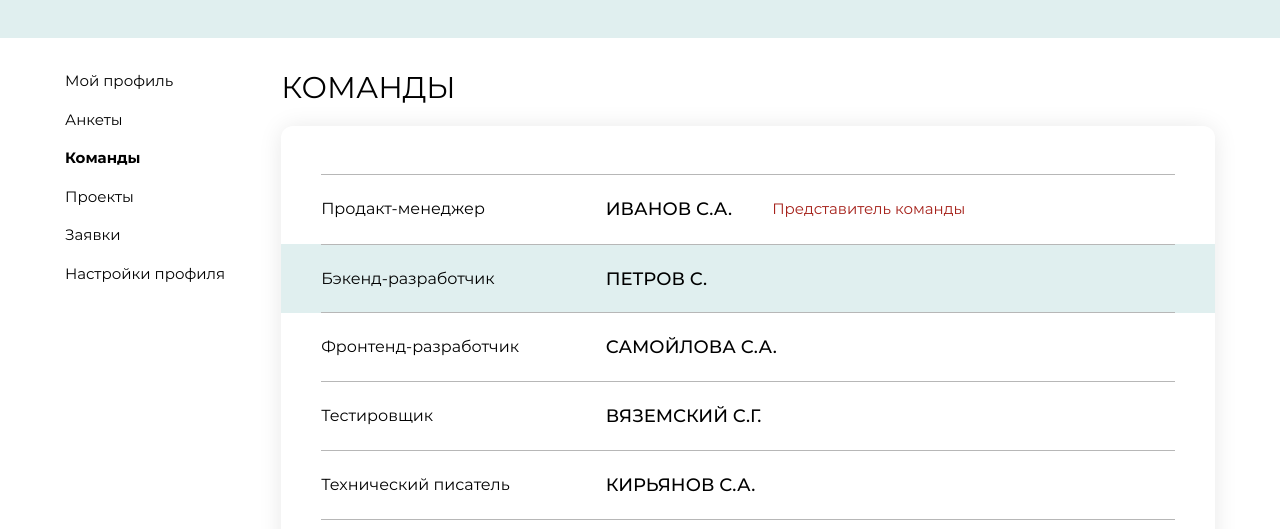
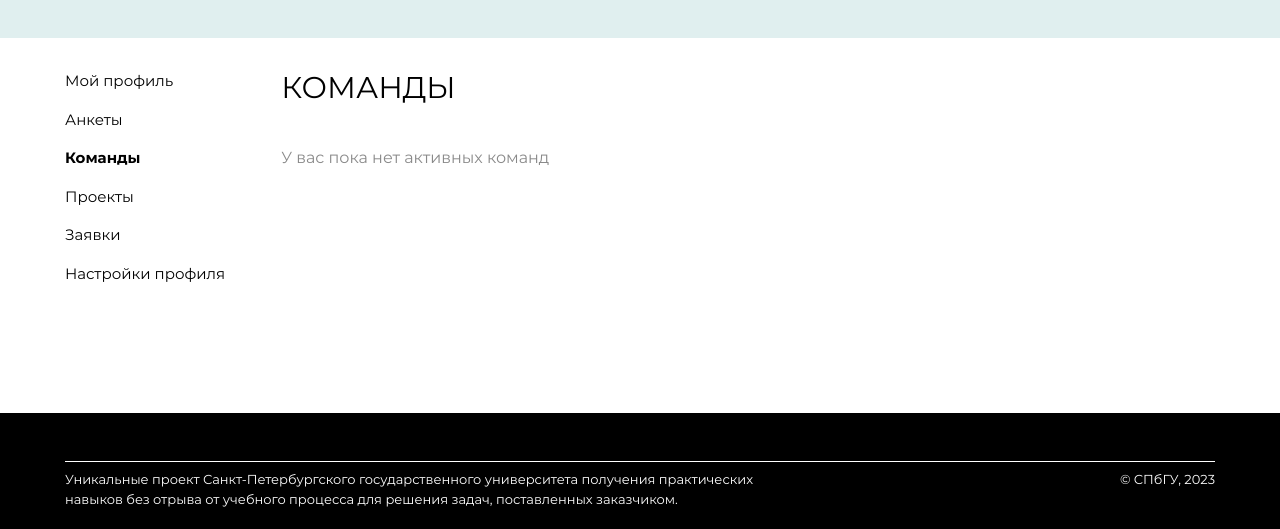
Before and after one commit to AngW1SH/Registry, a Next.js app in the folder client/: page /user/teams in a window 1280 px wide. Shown: the part 271-800 px from the top of the page. Built offline with nearby package versions, Linux system fonts and the light colour scheme; no server answers.

Commit message:
Add UserTeamsEmpty

```diff
--- a/client/src/pagesLayer/User/ui/UserTeamsPage.tsx
+++ b/client/src/pagesLayer/User/ui/UserTeamsPage.tsx
@@ -1,10 +1,10 @@
-import { UserTeams } from "@/widgets/UserTeams";
+import { UserTeams, UserTeamsEmpty } from "@/widgets/UserTeams";
 import { FC } from "react";
 
 interface UserTeamsPageProps {}
 
 const UserTeamsPage: FC<UserTeamsPageProps> = () => {
-  return <UserTeams />;
+  return <UserTeamsEmpty />;
 };
 
 export default UserTeamsPage;
--- a/client/src/widgets/UserTeams/index.ts
+++ b/client/src/widgets/UserTeams/index.ts
@@ -1,3 +1,4 @@
 import UserTeams from "./ui/UserTeams";
+import UserTeamsEmpty from "./ui/UserTeamsEmpty";
 
-export { UserTeams };
+export { UserTeams, UserTeamsEmpty };
--- /dev/null
+++ b/client/src/widgets/UserTeams/ui/UserTeamsEmpty.tsx
@@ -0,0 +1,16 @@
+import { TeamDetailedCard } from "@/composites/TeamDetailed";
+import { FC } from "react";
+
+interface UserTeamsEmptyProps {}
+
+const UserTeamsEmpty: FC<UserTeamsEmptyProps> = () => {
+  return (
+    <div>
+      <h2 className="text-3xl uppercase">Команды</h2>
+      <div className="pt-10" />
+      <p className="text-[#898989]">У вас пока нет активных команд</p>
+    </div>
+  );
+};
+
+export default UserTeamsEmpty;
```
